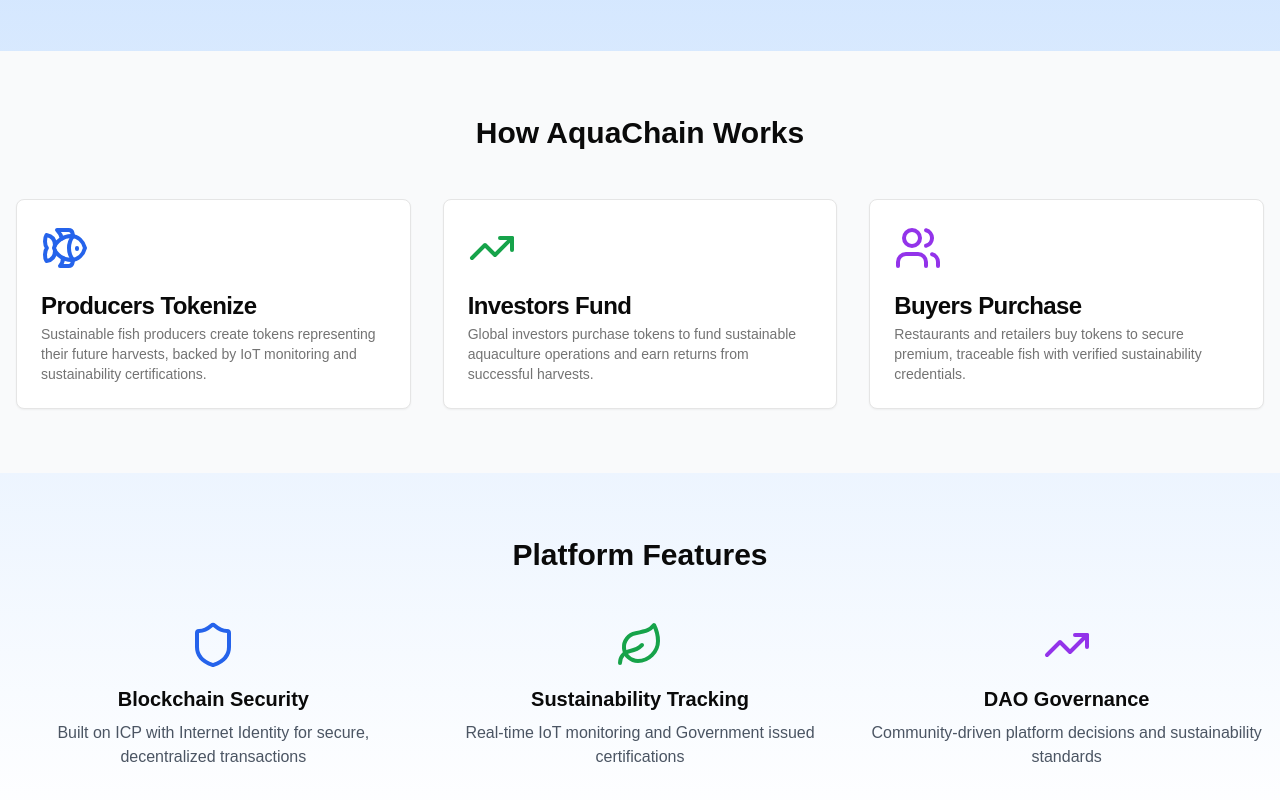
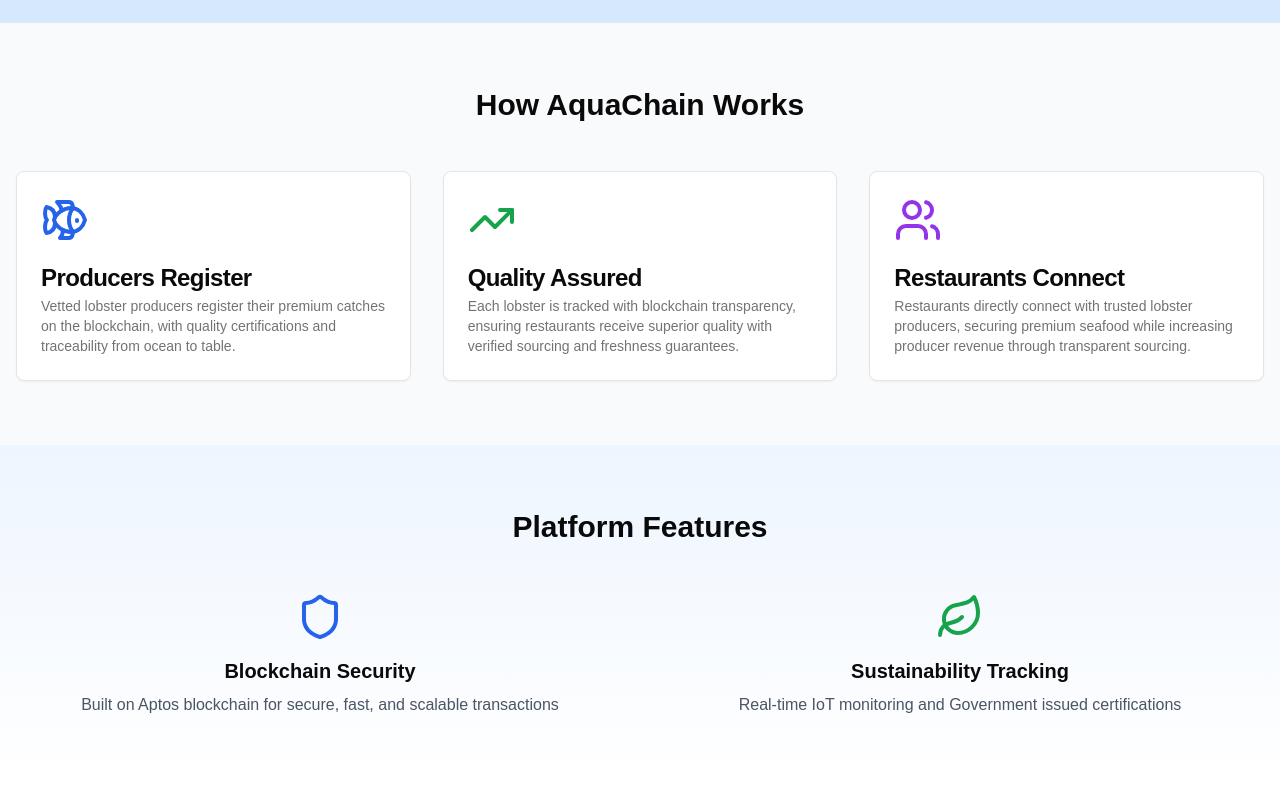
Before and after one commit to npesaras/ClawChain, a Next.js app in the folder frontend/: page / in a window 1280 px wide. Shown: the part 442-1242 px from the top of the page. Built offline with nearby package versions, Linux system fonts and the light colour scheme.

Commit message:
Update page.tsx

```diff
--- a/frontend/app/page.tsx
+++ b/frontend/app/page.tsx
@@ -37,8 +37,8 @@
             <span className="text-blue-600 block font-bold ">Bountiful Future</span>
           </h1>
           <p className="text-xl text-gray-600 mb-8 max-w-3xl mx-auto">
-            Connect sustainable fish producers with global investors and buyers through blockchain-powered tokenization.
-            Transparent, traceable, and profitable aquaculture for everyone.
+            Connecting restaurants with vetted lobster producers via blockchain tokenization for superior quality,
+            increased revenue, and transparent sourcing.
           </p>
         </div>
       </section>
@@ -51,47 +51,45 @@
             <Card>
               <CardHeader>
                 <Fish className="h-12 w-12 text-blue-600 mb-4" />
-                <CardTitle>Producers Tokenize</CardTitle>
+                <CardTitle>Producers Register</CardTitle>
                 <CardDescription>
-                  Sustainable fish producers create tokens representing their future harvests, backed by IoT monitoring
-                  and sustainability certifications.
+                  Vetted lobster producers register their premium catches on the blockchain, with quality certifications
+                  and traceability from ocean to table.
                 </CardDescription>
               </CardHeader>
             </Card>
             <Card>
               <CardHeader>
                 <TrendingUp className="h-12 w-12 text-green-600 mb-4" />
-                <CardTitle>Investors Fund</CardTitle>
+                <CardTitle>Quality Assured</CardTitle>
                 <CardDescription>
-                  Global investors purchase tokens to fund sustainable aquaculture operations and earn returns from
-                  successful harvests.
+                  Each lobster is tracked with blockchain transparency, ensuring restaurants receive superior quality
+                  with verified sourcing and freshness guarantees.
                 </CardDescription>
               </CardHeader>
             </Card>
             <Card>
               <CardHeader>
                 <Users className="h-12 w-12 text-purple-600 mb-4" />
-                <CardTitle>Buyers Purchase</CardTitle>
+                <CardTitle>Restaurants Connect</CardTitle>
                 <CardDescription>
-                  Restaurants and retailers buy tokens to secure premium, traceable fish with verified sustainability
-                  credentials.
+                  Restaurants directly connect with trusted lobster producers, securing premium seafood while
+                  increasing producer revenue through transparent sourcing.
                 </CardDescription>
               </CardHeader>
             </Card>
           </div>
         </div>
-      </section>
-
-      {/* Features */}
+      </section>      {/* Features */}
       <section id="platform-features" className="py-16">
         <div className="container mx-auto px-4">
           <h2 className="text-3xl font-bold text-center mb-12">Platform Features</h2>
-          <div className="grid md:grid-cols-2 lg:grid-cols-3 gap-8">
+          <div className="grid md:grid-cols-2 gap-8">
             <div className="text-center">
               <Shield className="h-12 w-12 text-blue-600 mx-auto mb-4" />
               <h3 className="text-xl font-semibold mb-2">Blockchain Security</h3>
               <p className="text-gray-600">
-                Built on ICP with Internet Identity for secure, decentralized transactions
+                Built on Aptos blockchain for secure, fast, and scalable transactions
               </p>
             </div>
             <div className="text-center">
@@ -99,11 +97,6 @@
               <h3 className="text-xl font-semibold mb-2">Sustainability Tracking</h3>
               <p className="text-gray-600">Real-time IoT monitoring and Government issued certifications</p>
             </div>
-            <div className="text-center">
-              <TrendingUp className="h-12 w-12 text-purple-600 mx-auto mb-4" />
-              <h3 className="text-xl font-semibold mb-2">DAO Governance</h3>
-              <p className="text-gray-600">Community-driven platform decisions and sustainability standards</p>
-            </div>
           </div>
         </div>
       </section>
```
